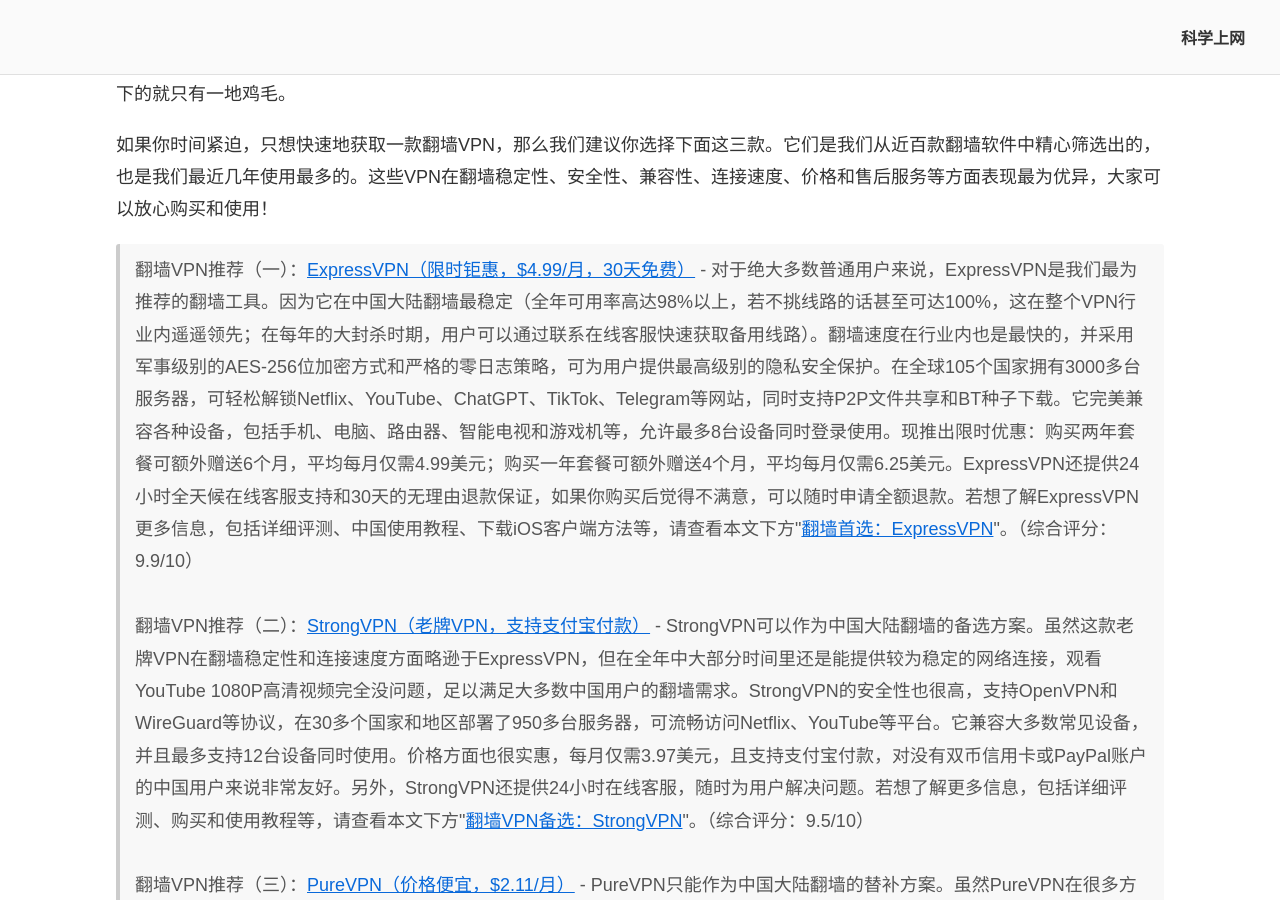
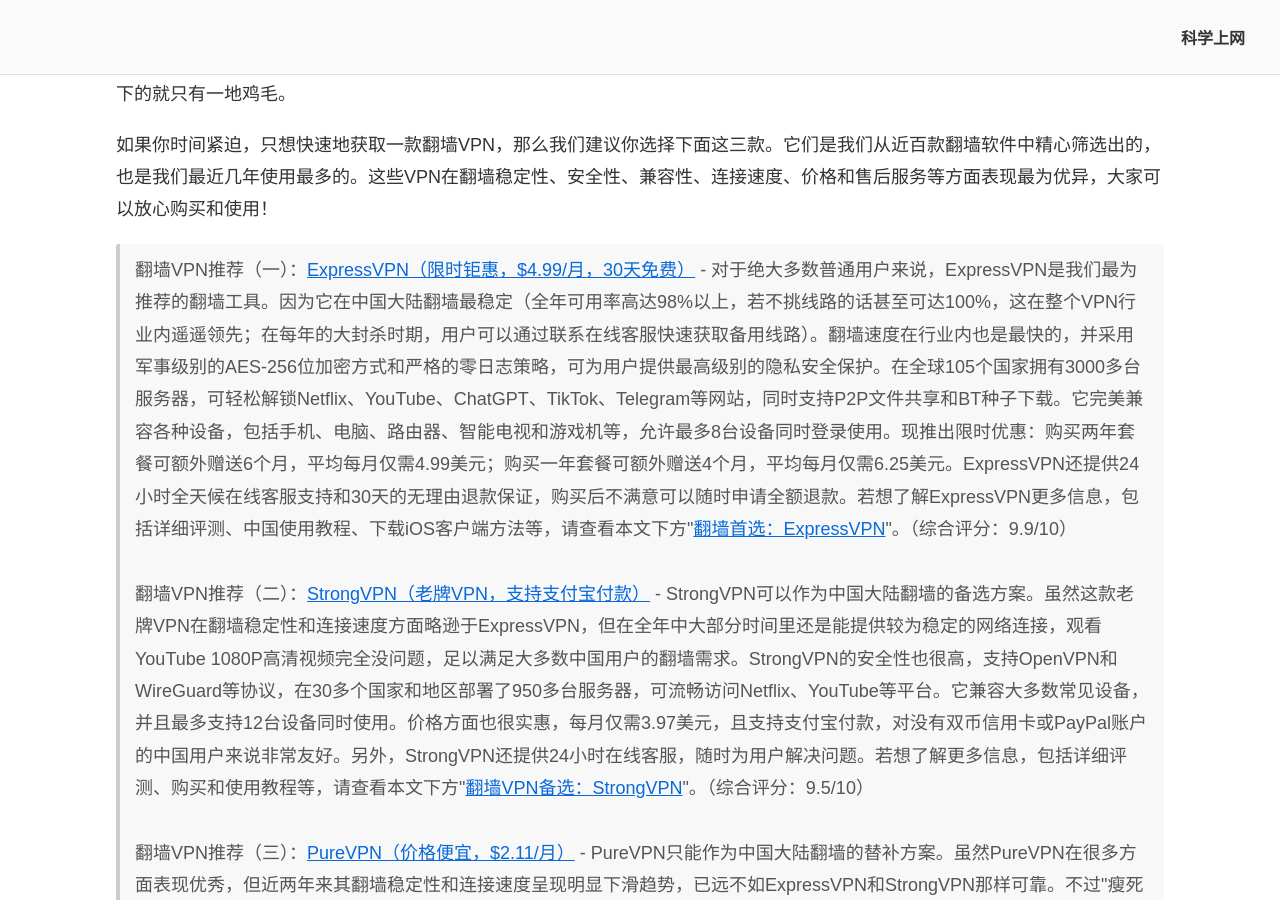
Before and after one commit to chinavpns/chinavpns.github.io, a Jekyll site: the page built from index.md, in a window 1280 px wide and 900 px high, scrolled down 1077 px. Built offline with Jekyll 4.4.1, drawn with Linux system fonts in a browser that asks for light colours.

Commit message:
Update index.md

```diff
--- a/index.md
+++ b/index.md
@@ -18,7 +18,7 @@
 
 <blockquote>
 
-翻墙VPN推荐（一）：<a href="https://wallvpn.com/go/expressvpn/" rel="nofollow">ExpressVPN（限时钜惠，$4.99/月，30天免费）</a> - 对于绝大多数普通用户来说，ExpressVPN是我们最为推荐的翻墙工具。因为它在中国大陆翻墙最稳定（全年可用率高达98%以上，若不挑线路的话甚至可达100%，这在整个VPN行业内遥遥领先；在每年的大封杀时期，用户可以通过联系在线客服快速获取备用线路）。翻墙速度在行业内也是最快的，并采用军事级别的AES-256位加密方式和严格的零日志策略，可为用户提供最高级别的隐私安全保护。在全球105个国家拥有3000多台服务器，可轻松解锁Netflix、YouTube、ChatGPT、TikTok、Telegram等网站，同时支持P2P文件共享和BT种子下载。它完美兼容各种设备，包括手机、电脑、路由器、智能电视和游戏机等，允许最多8台设备同时登录使用。现推出限时优惠：购买两年套餐可额外赠送6个月，平均每月仅需4.99美元；购买一年套餐可额外赠送4个月，平均每月仅需6.25美元。ExpressVPN还提供24小时全天候在线客服支持和30天的无理由退款保证，如果你购买后觉得不满意，可以随时申请全额退款。若想了解ExpressVPN更多信息，包括详细评测、中国使用教程、下载iOS客户端方法等，请查看本文下方"<a href="https://chinavpns.github.io/#%E7%BF%BB%E5%A2%99vpn%E6%8E%A8%E8%8D%90%E4%B8%80expressvpn---%E7%BF%BB%E5%A2%99%E9%9D%9E%E5%B8%B8%E7%A8%B3%E5%AE%9A%E5%AE%89%E5%85%A8%E6%80%A7%E9%AB%98%E9%80%9F%E5%BA%A6%E4%B8%9A%E5%86%85%E6%9C%80%E5%BF%AB30%E5%A4%A9%E5%85%8D%E8%B4%B9">翻墙首选：ExpressVPN</a>"。（综合评分：9.9/10）<br/> <br/>
+翻墙VPN推荐（一）：<a href="https://wallvpn.com/go/expressvpn/" rel="nofollow">ExpressVPN（限时钜惠，$4.99/月，30天免费）</a> - 对于绝大多数普通用户来说，ExpressVPN是我们最为推荐的翻墙工具。因为它在中国大陆翻墙最稳定（全年可用率高达98%以上，若不挑线路的话甚至可达100%，这在整个VPN行业内遥遥领先；在每年的大封杀时期，用户可以通过联系在线客服快速获取备用线路）。翻墙速度在行业内也是最快的，并采用军事级别的AES-256位加密方式和严格的零日志策略，可为用户提供最高级别的隐私安全保护。在全球105个国家拥有3000多台服务器，可轻松解锁Netflix、YouTube、ChatGPT、TikTok、Telegram等网站，同时支持P2P文件共享和BT种子下载。它完美兼容各种设备，包括手机、电脑、路由器、智能电视和游戏机等，允许最多8台设备同时登录使用。现推出限时优惠：购买两年套餐可额外赠送6个月，平均每月仅需4.99美元；购买一年套餐可额外赠送4个月，平均每月仅需6.25美元。ExpressVPN还提供24小时全天候在线客服支持和30天的无理由退款保证，购买后不满意可以随时申请全额退款。若想了解ExpressVPN更多信息，包括详细评测、中国使用教程、下载iOS客户端方法等，请查看本文下方"<a href="https://chinavpns.github.io/#%E7%BF%BB%E5%A2%99vpn%E6%8E%A8%E8%8D%90%E4%B8%80expressvpn---%E7%BF%BB%E5%A2%99%E9%9D%9E%E5%B8%B8%E7%A8%B3%E5%AE%9A%E5%AE%89%E5%85%A8%E6%80%A7%E9%AB%98%E9%80%9F%E5%BA%A6%E4%B8%9A%E5%86%85%E6%9C%80%E5%BF%AB30%E5%A4%A9%E5%85%8D%E8%B4%B9">翻墙首选：ExpressVPN</a>"。（综合评分：9.9/10）<br/> <br/>
 
 翻墙VPN推荐（二）：<a href="https://wallvpn.com/go/strong-vpn/" rel="nofollow">StrongVPN（老牌VPN，支持支付宝付款）</a> - StrongVPN可以作为中国大陆翻墙的备选方案。虽然这款老牌VPN在翻墙稳定性和连接速度方面略逊于ExpressVPN，但在全年中大部分时间里还是能提供较为稳定的网络连接，观看YouTube 1080P高清视频完全没问题，足以满足大多数中国用户的翻墙需求。StrongVPN的安全性也很高，支持OpenVPN和WireGuard等协议，在30多个国家和地区部署了950多台服务器，可流畅访问Netflix、YouTube等平台。它兼容大多数常见设备，并且最多支持12台设备同时使用。价格方面也很实惠，每月仅需3.97美元，且支持支付宝付款，对没有双币信用卡或PayPal账户的中国用户来说非常友好。另外，StrongVPN还提供24小时在线客服，随时为用户解决问题。若想了解更多信息，包括详细评测、购买和使用教程等，请查看本文下方"<a href="https://chinavpns.github.io/#%E7%BF%BB%E5%A2%99vpn%E6%8E%A8%E8%8D%90%E4%BA%8Cstrongvpn---%E8%80%81%E7%89%8Cvpn%E6%94%AF%E6%8C%81%E6%94%AF%E4%BB%98%E5%AE%9D%E4%BB%98%E6%AC%BE">翻墙VPN备选：StrongVPN</a>"。（综合评分：9.5/10）<br/> <br/>
 
```
